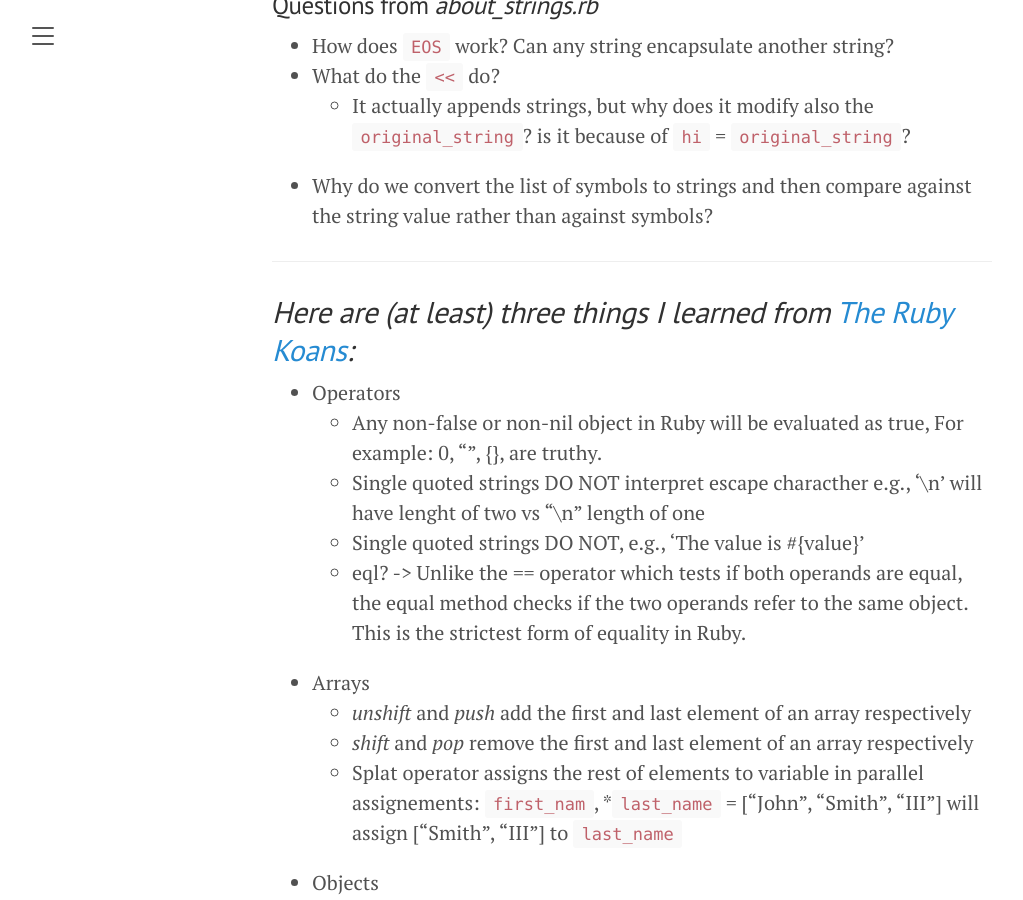
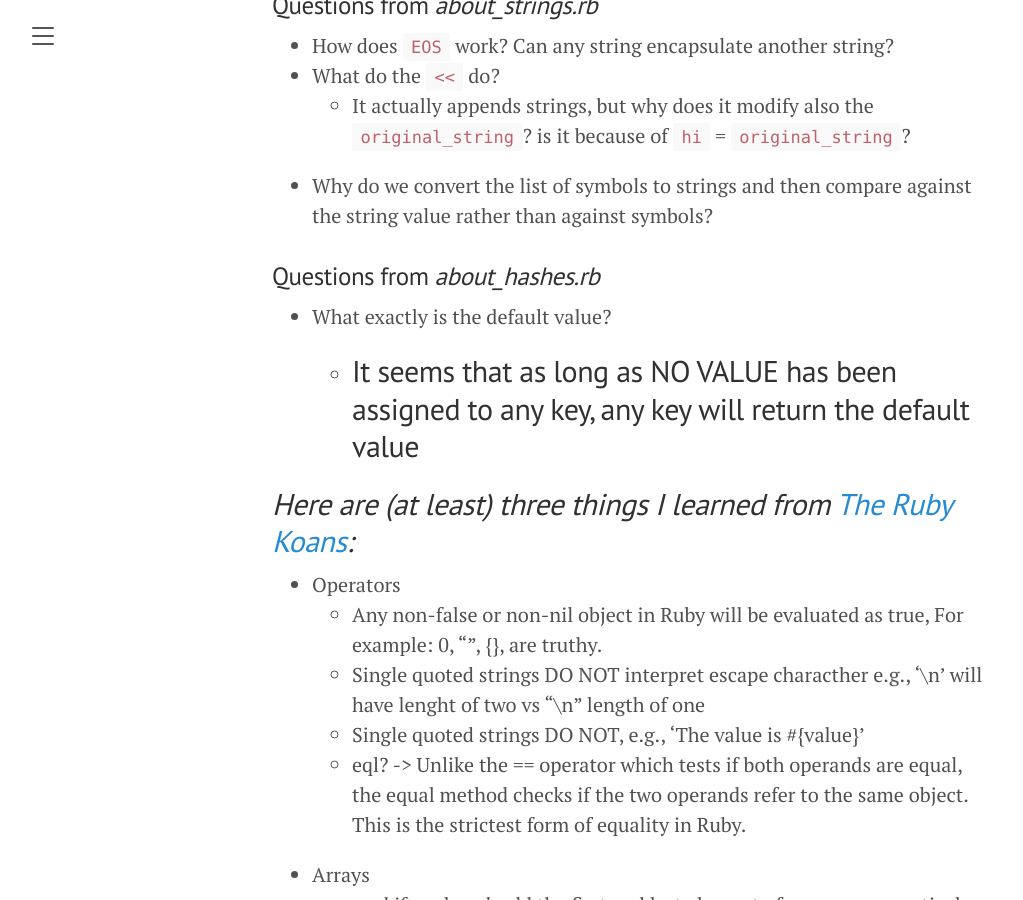
Before and after one commit to KevinDelaFuente/til, a Jekyll site: the page built from _posts/2022-04-02-PathToEnlightenment.md, in a window 1280 px wide and 900 px high, scrolled down 622 px. Shown: the whole window, without its empty margins (8-1031 px from the left). Built offline with Jekyll 4.4.1, drawn with Linux system fonts in a browser that asks for light colours.

Commit message:
Update 2022-04-02-PathToEnlightenment.md

```diff
--- a/_posts/2022-04-02-PathToEnlightenment.md
+++ b/_posts/2022-04-02-PathToEnlightenment.md
@@ -15,6 +15,9 @@ title:  "Starting on the Path"
   - It actually  appends strings, but why does it modify also the `original_string`? is it because of `hi` = `original_string`?
 - Why do we convert the list of symbols to strings and then compare against the string value rather than against symbols?
 
+### Questions from _about_hashes.rb_
+- What exactly is the default value?
+  - It seems that as long as NO VALUE has been assigned to any key, any key will return the default value
 ---
 
 ## _Here are (at least) three things I learned from [The Ruby Koans](http://rubykoans.com/):_
```
